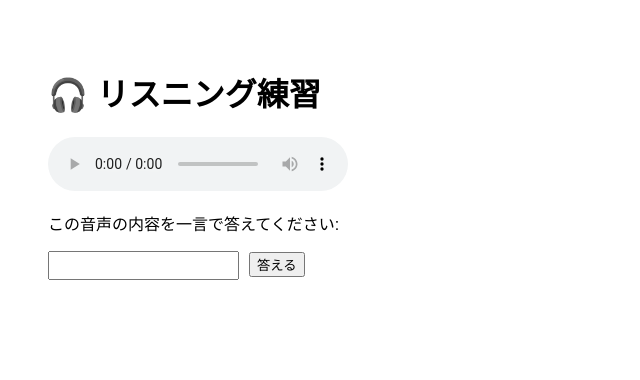
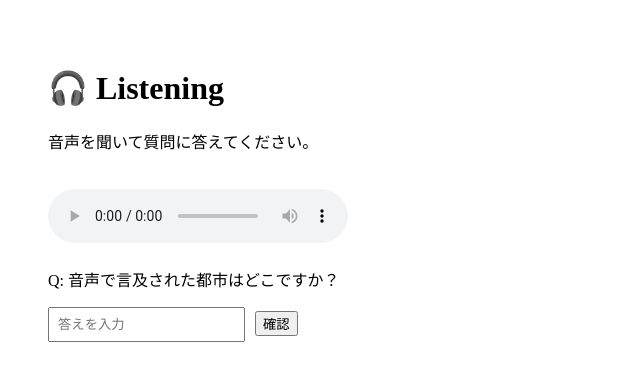
Before and after one commit to Happygeneva/ShinjiB2, a Next.js app: page /listening in a window 1280 px wide. Shown: the top 380 px of the page, without its empty margins (0-640 px from the left). Built offline with nearby package versions, Linux system fonts and the light colour scheme.

Commit message:
Update listening.js

```diff
--- a/pages/listening.js
+++ b/pages/listening.js
@@ -2,32 +2,35 @@ import { useState } from "react";
 
 export default function Listening() {
   const [answer, setAnswer] = useState("");
-  const [result, setResult] = useState("");
+  const [result, setResult] = useState(null);
 
   const checkAnswer = () => {
-    if (answer.toLowerCase().includes("travel")) {
-      setResult("✅ 正解です！");
-    } else {
-      setResult("❌ もう一度聞いてみましょう。");
-    }
+    setResult(answer.toLowerCase().includes("paris"));
   };
 
   return (
-    <div style={{ padding: 40, fontFamily: "Arial" }}>
-      <h1>🎧 リスニング練習</h1>
-      <audio controls>
-        <source src="/sample.mp3" type="audio/mpeg" />
-        音声を再生できません
-      </audio>
-      <p>この音声の内容を一言で答えてください:</p>
+    <div style={{ padding: 40 }}>
+      <h1>🎧 Listening</h1>
+      <p>音声を聞いて質問に答えてください。</p>
+      <audio controls src="/sample.mp3" style={{ marginTop: 20 }} />
+
+      <p style={{ marginTop: 20 }}>
+        Q: 音声で言及された都市はどこですか？
+      </p>
       <input
         type="text"
+        placeholder="答えを入力"
         value={answer}
         onChange={(e) => setAnswer(e.target.value)}
-        style={{ padding: 5, marginRight: 10 }}
+        style={{ padding: 8, marginRight: 10 }}
       />
-      <button onClick={checkAnswer}>答える</button>
-      <p>{result}</p>
+      <button onClick={checkAnswer}>確認</button>
+
+      {result !== null && (
+        <p style={{ marginTop: 20 }}>
+          {result ? "✅ 正解！" : "❌ もう一度聞いてみましょう。"}
+        </p>
+      )}
     </div>
   );
 }
```
